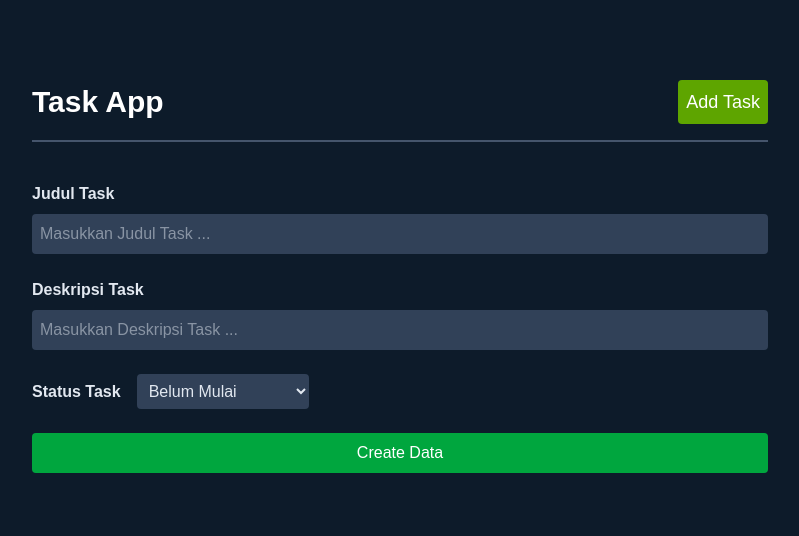
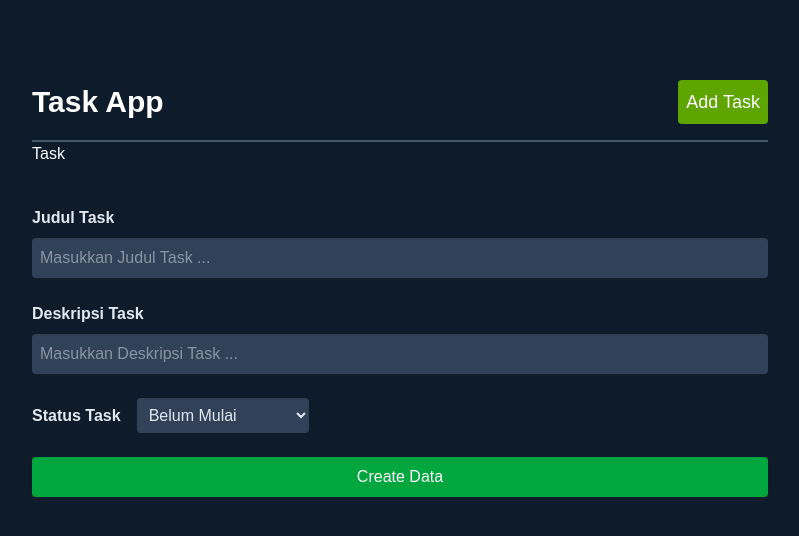
Before and after one commit to hasnanrlzt/CRUD_TodoList, a Next.js app: page /add-task in a window 1280 px wide. Shown: the top 536 px of the page, without its empty margins (240-1039 px from the left). Built offline with nearby package versions, Linux system fonts and the light colour scheme.

Commit message:
add title

```diff
--- a/app/add-task/page.jsx
+++ b/app/add-task/page.jsx
@@ -3,6 +3,7 @@ import AddTaskForm from "../../components/AddTaskForm"
 const AddTask = () => {
   return (
     <div>
+      <h1>Task</h1>
         <AddTaskForm />
     </div>
   )
```
